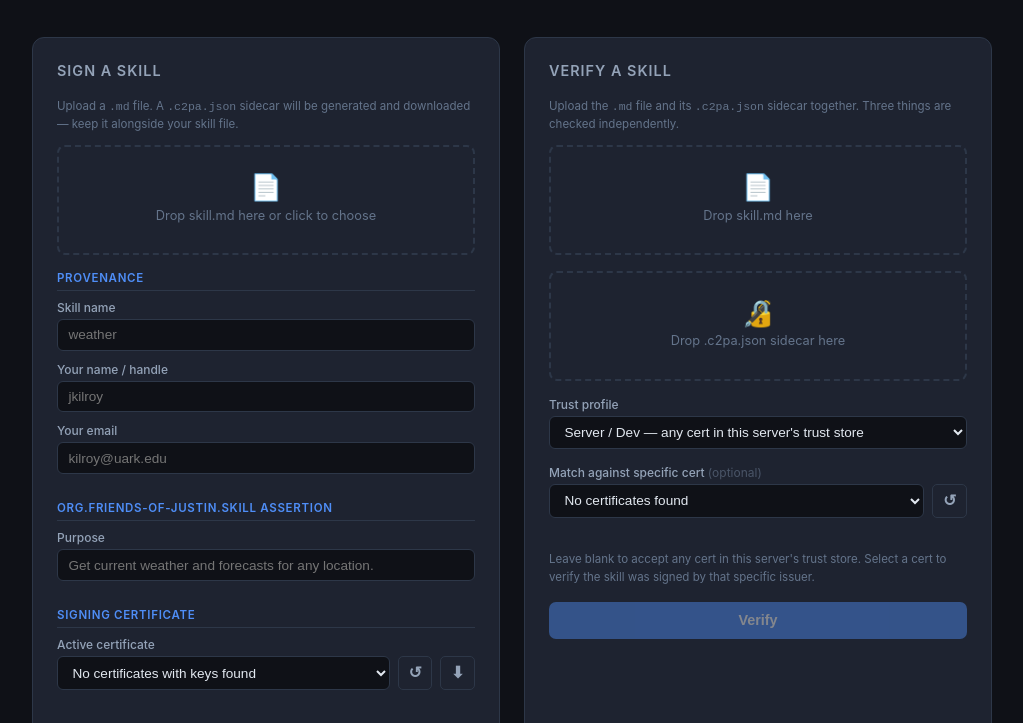
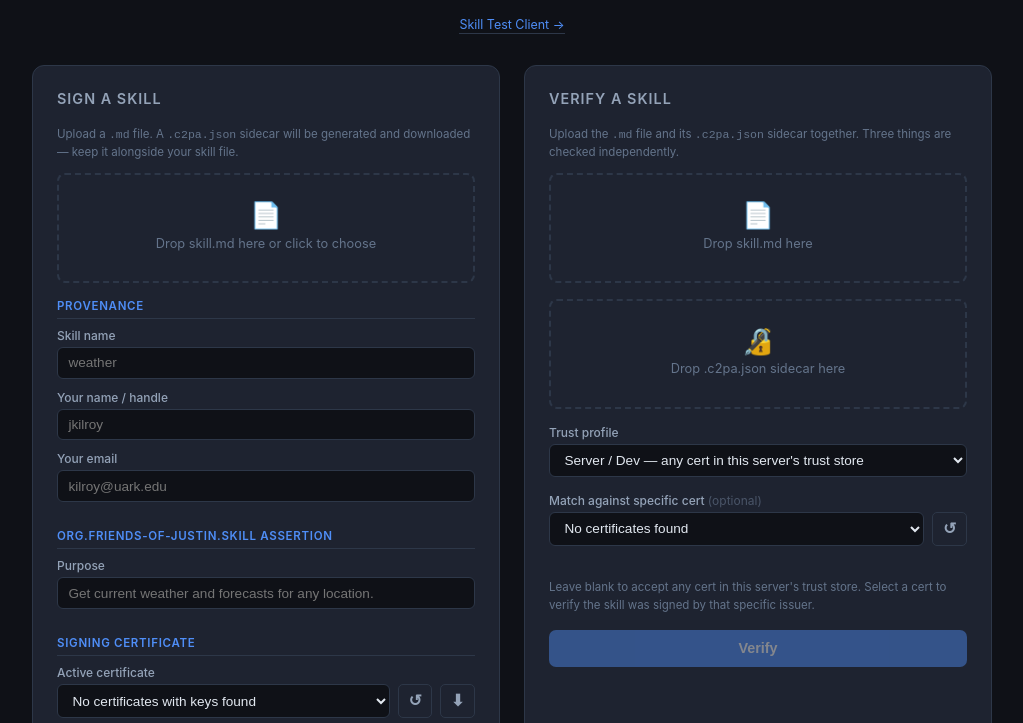
Before and after one commit to kilroyblockchain/free2pa-devtool, a website: page public/index.html in a window 1280 px wide. Shown: the part 84-807 px from the top of the page, without its empty margins (128-1151 px from the left). Drawn offline with Linux system fonts and the light colour scheme; no server answers.

```diff
--- a/public/index.html
+++ b/public/index.html
@@ -306,6 +306,9 @@
 
 <h1>Free2PA</h1>
 <p class="subtitle">AI Agent Skill Credentials — sign &amp; verify skill files with C2PA-style sidecar manifests</p>
+<p style="text-align:center; margin-top:-1.5rem; margin-bottom:2rem;">
+  <a href="/test.html" style="font-size:0.78rem; color:#4f8ef7; text-decoration:none; border-bottom:1px solid #2d3748; padding-bottom:1px;">Skill Test Client →</a>
+</p>
 
 <div class="panels">
 
```
